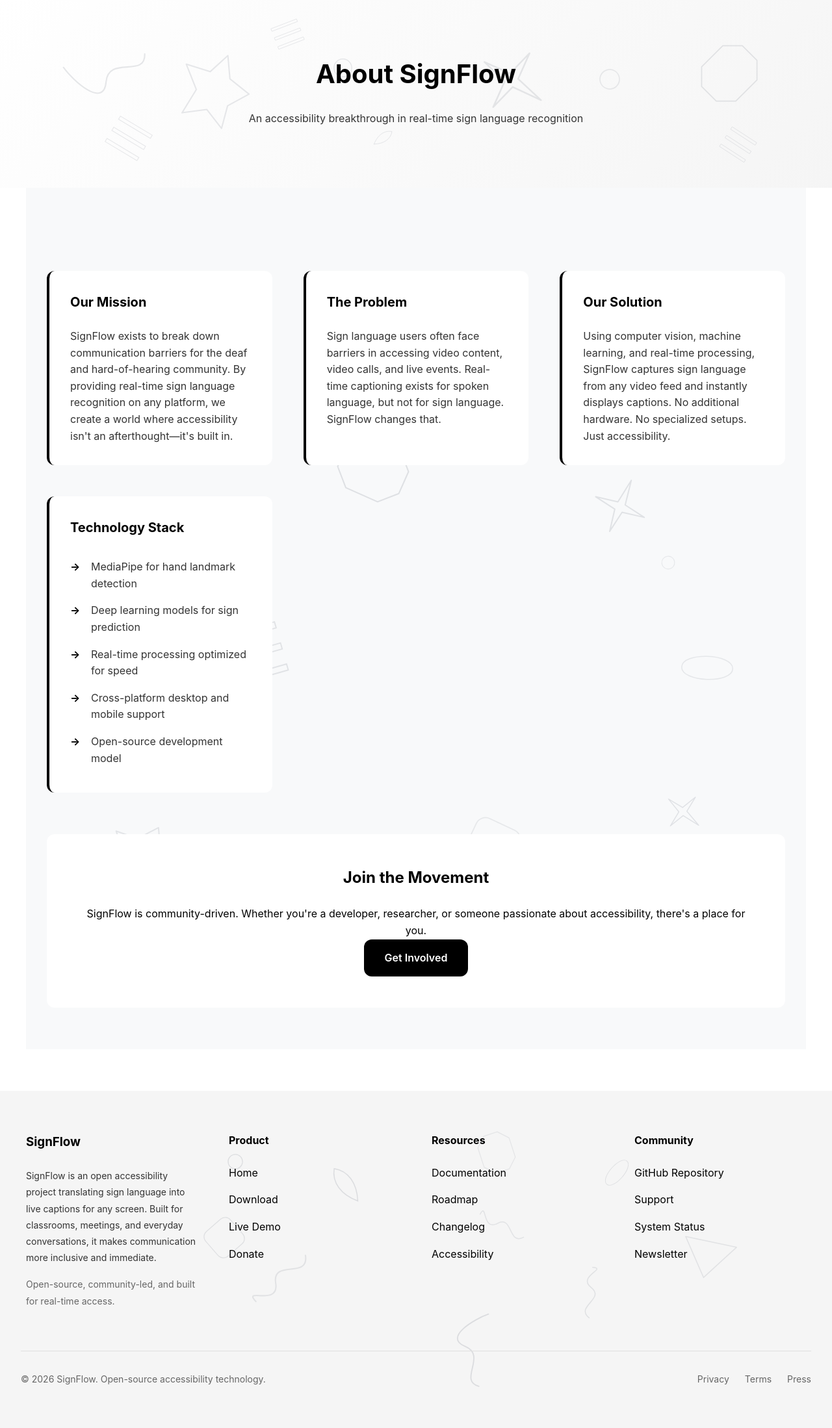
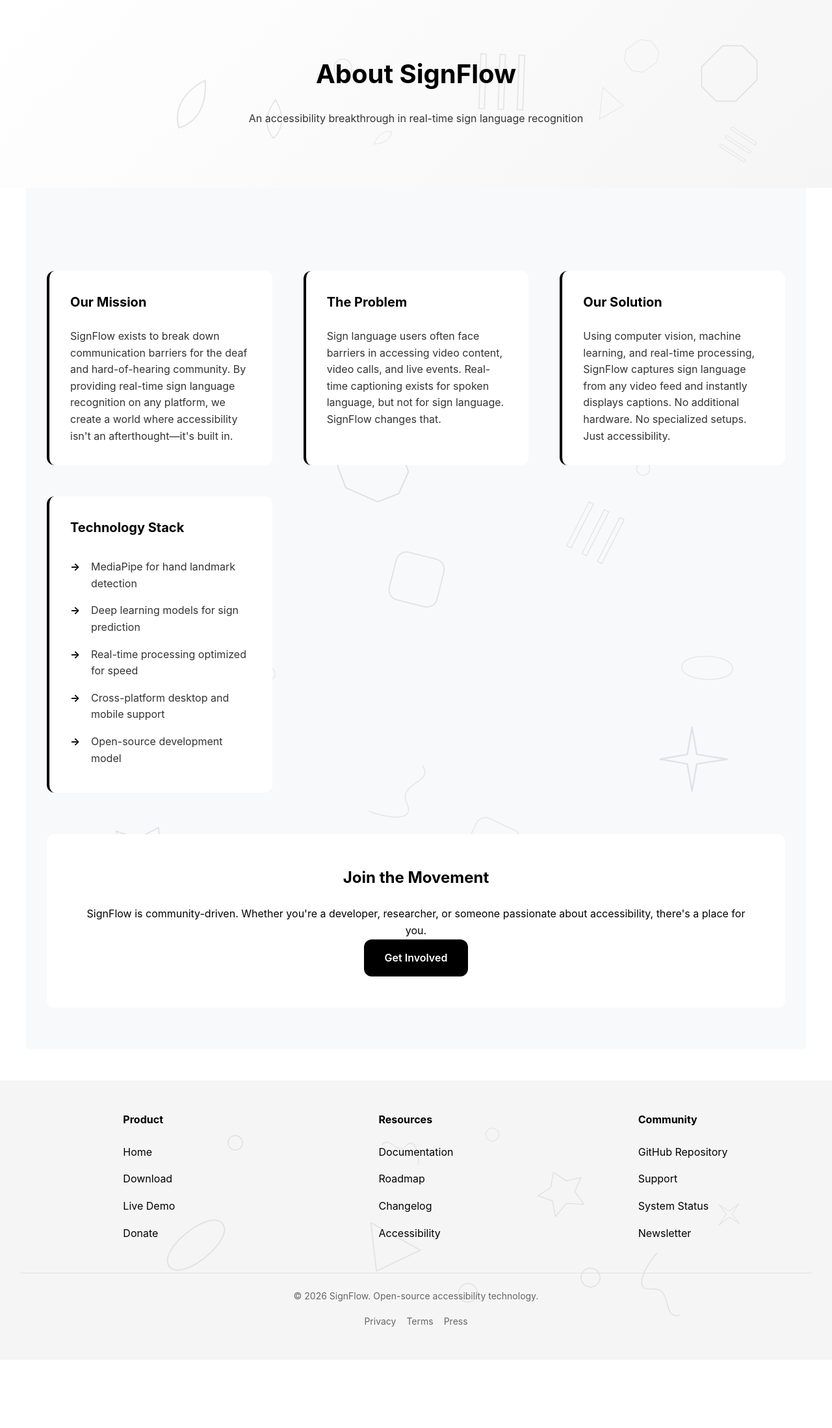
Before and after one commit to HariVarna/SignFlow_Landing_Page, a Flask app: page /about in a window 1280 px wide. Shown: the part 91-2289 px from the top of the page at 65% size. After the commit the page ends 2133 px from the top, so only its background shows below. Run offline with Flask 3, Linux system fonts and the light colour scheme.

Commit message:
Refined website look

```diff
--- a/static/css/styles.css
+++ b/static/css/styles.css
@@ -961,14 +961,23 @@ body {
 .section-subtitle {
     color: var(--text-secondary);
     font-size: var(--font-size-lg);
-    margin-bottom: var(--spacing-lg);
+    margin-bottom: var(--spacing-md);
+    text-align: center;
+    margin-left: auto;
+    margin-right: auto;
 }
 
 section {
-    padding: var(--spacing-2xl) var(--spacing-lg);
+    padding: var(--spacing-xl) var(--spacing-lg);
     scroll-margin-top: 90px;
     position: relative;
     z-index: 0;
+}
+
+section.hero,
+section.demo-section,
+section.how-it-works {
+    padding: var(--spacing-2xl) var(--spacing-lg);
 }
 
 section h2 {
@@ -2146,8 +2155,8 @@ code {
 .footer {
     background-color: var(--bg-tertiary);
     color: var(--text-secondary);
-    padding: var(--spacing-2xl) var(--spacing-lg);
-    margin-top: var(--spacing-2xl);
+    padding: var(--spacing-xl) var(--spacing-lg);
+    margin-top: var(--spacing-xl);
     position: relative;
     z-index: 0;
 }
@@ -2157,8 +2166,10 @@ code {
     margin: 0 auto;
     display: grid;
     grid-template-columns: repeat(auto-fit, minmax(220px, 1fr));
-    gap: var(--spacing-xl);
-    margin-bottom: var(--spacing-2xl);
+    gap: var(--spacing-lg);
+    margin-bottom: var(--spacing-lg);
+    text-align: center;
+    justify-items: center;
 }
 
 .footer-section h3,
@@ -2175,6 +2186,10 @@ code {
 .footer-note {
     color: var(--text-tertiary);
     margin-top: var(--spacing-sm);
+}
+
+.footer-section {
+    text-align: left;
 }
 
 .footer-section a {
@@ -2199,27 +2214,33 @@ code {
 
 .footer-section ul {
     list-style: none;
+    padding-left: 0;
+    margin: 0;
 }
 
 .footer-section li {
     margin-bottom: var(--spacing-sm);
+    text-align: left;
 }
 
 .footer-bottom {
     display: flex;
     align-items: center;
-    justify-content: space-between;
-    gap: var(--spacing-md);
-    padding-top: var(--spacing-lg);
+    justify-content: center;
+    gap: var(--spacing-sm);
+    padding-top: var(--spacing-md);
     border-top: 1px solid var(--border-color);
     color: var(--text-tertiary);
     font-size: var(--font-size-sm);
+    text-align: center;
+    flex-direction: column;
 }
 
 .footer-legal {
     display: flex;
-    gap: var(--spacing-md);
+    gap: var(--spacing-sm);
     flex-wrap: wrap;
+    justify-content: center;
 }
 
 .footer-legal a {
--- a/templates/base.html
+++ b/templates/base.html
@@ -72,11 +72,6 @@
     <footer class="footer">
         <div class="footer-content">
             <div class="footer-section">
-                <h3>SignFlow</h3>
-                <p>SignFlow is an open accessibility project translating sign language into live captions for any screen. Built for classrooms, meetings, and everyday conversations, it makes communication more inclusive and immediate.</p>
-                <p class="footer-note">Open-source, community-led, and built for real-time access.</p>
-            </div>
-            <div class="footer-section">
                 <h4>Product</h4>
                 <ul>
                     <li><a href="{{ url_for('index') }}">Home</a></li>
```
